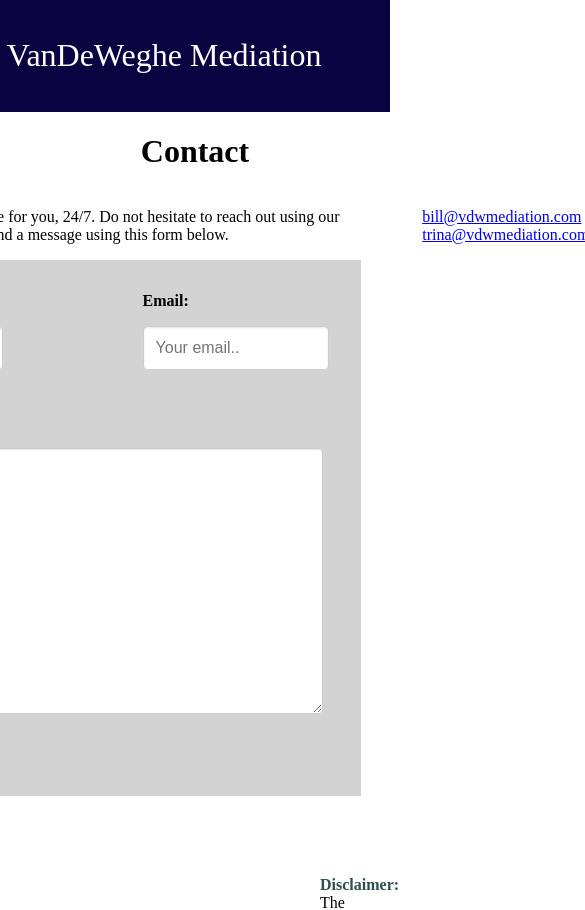
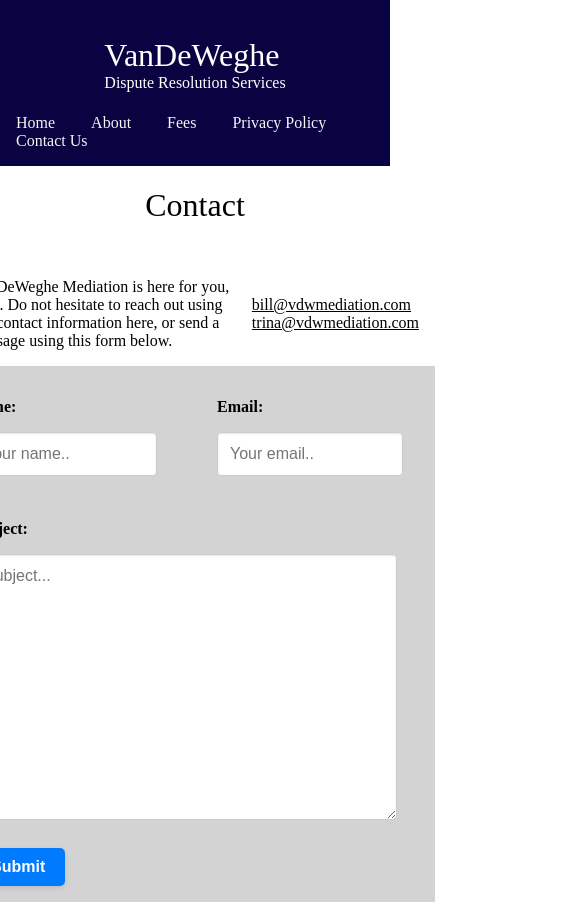
Before and after one commit to Christofuu/vdw-mediation, a SvelteKit app: page /contact in a window 390 px wide. Shown: the top 910 px of the page, 585 px wide, since content can reach past the window. Built offline with nearby package versions, Linux system fonts and the light colour scheme; some icons are missing.

Commit message:
change title, add mobile responsive styling

```diff
--- a/src/routes/+layout.svelte
+++ b/src/routes/+layout.svelte
@@ -1,14 +1,11 @@
-<script>
-  import GiHamburgerMenu from 'svelte-icons/gi/GiHamburgerMenu.svelte'
-  let menuOpen = false;
-</script>
+
 
 <div class="navbar">
-  <h1>VanDeWeghe Mediation</h1>
-  <button class="hamburger-button" on:click={() => menuOpen = !menuOpen}>
-    <GiHamburgerMenu />
-  </button>
-  <nav class:open={menuOpen}>
+  <div  class="title">
+    <h1>VanDeWeghe</h1>
+    <h4>Dispute Resolution Services</h4>
+  </div>
+  <nav>
     <a href="/">Home</a>
     <a href="/about">About</a>
     <a href="/fees">Fees</a>
@@ -20,15 +17,15 @@
 <slot />
 <footer>
   <p>
-    <strong>Disclaimer:</strong> The information provided on vdwmediation.com
-    is not intended to be legal advice. For legal advice on your particular
+    <strong>Disclaimer:</strong> The information provided on vdwmediation.com is
+    not intended to be legal advice. For legal advice on your particular
     situation, please consult a licensed attorney. The use of this web site does
     not establish an attorney-client relationship or mediation relationship
-    between the user and VanDeWeghe Mediation. For more information, please click &
-    read the following pages: <a href="/privacy-policy">Privacy Policy</a>
+    between the user and VanDeWeghe Mediation. For more information, please
+    click & read the following pages:
+    <a href="/privacy-policy">Privacy Policy</a>
   </p>
 </footer>
-
 
 <style>
   /* :global(html) {
@@ -41,25 +38,32 @@
     padding: 0;
   }
 
-
-  .hamburger-button {
-    background: none;
-    border: none;
-    height: 3rem;
-    width: 3rem;
-    color: white;
-    display: none;
+  :global(h1,h2,h3,h4,h5) {
+    font-family: Adminata;
+    font-weight: lighter;
   }
 
-  h1 {
+  .title h1 {
     color: white;
     font-family: Adminata;
     font-weight: lighter;
+    margin-bottom: 0;
+  }
+
+  .title h4 {
+    color: white;
+    font-weight: lighter;
+    margin-top: 0;
   }
 
   .navbar {
     background-color: #090441;
     padding: 1rem 0;
+    display: flex;
+    flex-flow: row;
+    justify-content: space-around;
+    align-items: center;
+    margin: 0;
   }
 
   footer {
@@ -80,13 +84,6 @@
     color: darkslategrey;
   }
 
-  .navbar {
-    display: flex;
-    flex-flow: row;
-    justify-content: space-around;
-    align-items: center;
-    margin: 0;
-  }
 
   .navbar nav a {
     display: inline-block;
@@ -99,12 +96,14 @@
     text-decoration: underline;
   }
 
-@media only screen and (max-width: 768px) {
-.navbar nav {
-  display: none;
-}
-.hamburger-button {
-  display: block;
-}
-}
+  @media only screen and (max-width: 768px) {
+    .navbar {
+      flex-direction: column;
+    }
+    footer {
+      margin-left: 1rem;
+      margin-right: 1rem;
+      margin-bottom: 0;
+    }
+  }
 </style>
--- a/src/routes/about/+page.svelte
+++ b/src/routes/about/+page.svelte
@@ -3,12 +3,12 @@
 
   <!-- bill bio section-->
     <div class="about_me">
-      <div>
+      <div class="profile">
         <h2>Bill VanDeWeghe</h2>
         <img src="/bill-pfp.jpeg" alt="Bill VanDeWeghe" />
       </div>
       <div class="experience">
-        <p>Experience</p>
+        <h4>Experience</h4>
         <ul>
           <li>CEO of Copia Scientific, lab equipment and services company</li>
           <li>Co-Founder, former CEO, of software startup company</li>
@@ -27,9 +27,9 @@
   <!-- /*bill footer section */ -->
   <div class="contact">
     <p>
-      Parlay Mediation provides mediation services to help parties resolve
+      VanDeWeghe Mediation provides mediation services to help parties resolve
       disputes in a cost-effective and efficient manner. Contact us today to
-      schedule an appointment with one of our mediators.
+      schedule a consultation.
     </p>
     <a href="/contact-us">Contact Us</a>
   </div>
@@ -51,15 +51,13 @@
     display: flex;
     flex-direction: row !important;
     margin-bottom: 2rem;
-    /* align-items: first baseline; */
-  }
-
-  .about_me div {
-    margin-left: 1rem !important;
+    align-items: start !important;
+    justify-content: start  !important;
   }
 
   .experience {
     margin: 0;
+    margin-top: .5rem !important;
     display: flex;
     align-items: start !important;
     justify-content: first baseline;
@@ -94,17 +92,17 @@
   .content {
     display: flex;
     flex-flow: column;
-    justify-content: center;
     align-items: center;
     /* align-items: baseline; */
   }
+
 
   .content div {
     display: flex;
     flex-flow: column;
     justify-content: center;
     align-items: center;
-    margin: 0 5rem;
+    margin: 0rem;
     margin-bottom: 2rem;
     width: 70rem;
   }
@@ -120,7 +118,50 @@
     text-align: center;
   }
 
+
+
   ul {
     padding-left: 0;
   }
+
+  @media only screen and (max-width: 768px) {
+    .about_me {
+      flex-direction: column !important;
+    }
+
+    .about_me div {
+      margin-left: 0 !important;
+      margin-right: 0 !important;
+    }
+
+    .experience {
+      flex-direction: column !important;
+      align-items: center !important;
+      margin: 0;
+    }
+
+    .experience ul li {
+      margin-bottom: .25rem;
+    }
+
+    .contact {
+      flex-direction: column !important;
+      width: 20rem !important;
+    }
+
+    .contact a {
+      width: 20rem;
+    }
+
+    .content div {
+      margin: 0 1rem;
+      width: 20rem;
+    }
+
+    .content img {
+      margin: 0;
+      width: 15rem;
+      height: 18rem;
+    }
+  }
 </style>
--- a/src/routes/contact/+page.svelte
+++ b/src/routes/contact/+page.svelte
@@ -2,11 +2,19 @@
   <h1>Contact</h1>
   <div class="contact">
     <div class="contact-left">
-      <p>
-        VanDeWeghe Mediation is here for you, 24/7. Do not hesitate to reach out
-        using our contact information here, or send a message using this form
-        below.
-      </p>
+      <div class="contact-info">
+        <div>
+          <p>
+            VanDeWeghe Mediation is here for you, 24/7. Do not hesitate to reach out
+            using our contact information here, or send a message using this form
+            below.
+          </p>
+        </div>
+        <div>
+          <a href="mailto: bill@vdwmediation.com">bill@vdwmediation.com</a>
+          <a href="mailto: trina@vdwmediation.com">trina@vdwmediation.com</a>
+        </div>
+      </div>
       <div class="contact-box">
         <form
           action="mailto:bill@vdwmediation.com"
@@ -26,7 +34,7 @@
             <div>
               <label for="email"><p><strong>Email:</strong></p></label>
               <input
-                type="text"
+                type="email"
                 id="email"
                 name="email"
                 placeholder="Your email.."
@@ -45,10 +53,7 @@
         </form>
       </div>
     </div>
-    <div class="contact-info">
-      <a href="mailto: bill@vdwmediation.com">bill@vdwmediation.com</a>
-      <a href="mailto: trina@vdwmediation.com">trina@vdwmediation.com</a>
-    </div>
+
   </div>
 </div>
 
@@ -97,26 +102,36 @@
   }
 
   .subject textarea {
-    width: 30rem;
+    width: 45rem;
     height: 15rem;
   }
 
   .contact-left {
-    width: 35rem;
+    width: 50rem;
   }
 
   .contact-info {
     margin-left: 1rem;
     margin-top: 1rem;
     display: flex;
-    flex-flow: column;
+    flex-flow: row;
+    justify-content: center;
+    align-items: center;
+  }
+
+  .contact-info div {
+    margin-right: 1rem;
+  }
+
+  .contact-info a {
+    color: black;
   }
 
   input[type="text"],
   input[type="email"],
   textarea {
     /* Basic styling */
-    width: 10rem; /* Full width */
+    width: 15rem; /* Full width */
     padding: 0.75rem; /* Add padding */
     border: 1px solid #ccc; /* Gray border */
     border-radius: 0.25rem; /* Rounded corners */
@@ -154,4 +169,20 @@
   input[type="submit"]:hover {
     background-color: #0062cc; /* Darker blue on hover */
   }
+
+  @media only screen and (max-width: 768px) {
+    .contact, .contact-left {
+      width: 30rem;
+    }
+
+    input[type="text"],
+    input[type="email"],
+    textarea {
+      width: 10rem;
+    }
+
+    .subject textarea {
+      width: 25rem;
+    }
+  }
 </style>
--- a/src/routes/fees/+page.svelte
+++ b/src/routes/fees/+page.svelte
@@ -15,4 +15,11 @@
         margin: 0 30rem;
         margin-bottom: 28rem;
     }
+
+    @media only screen and (max-width: 1200px) {
+        div {
+            margin: 0 5rem;
+            margin-bottom: 10rem;
+        }
+    }
 </style>
--- a/src/routes/privacy-policy/+page.svelte
+++ b/src/routes/privacy-policy/+page.svelte
@@ -206,4 +206,10 @@
     margin: 0 30rem;
     margin-bottom: 10rem;
   }
+
+  @media only screen and (max-width: 1200px) {
+    div {
+      margin: 0 5rem;
+    }
+  }
 </style>
```
Also changed, not shown: src/routes/+page.svelte (+7 -0 lines), 1 other file (tests, documents, lock files or other folders).
